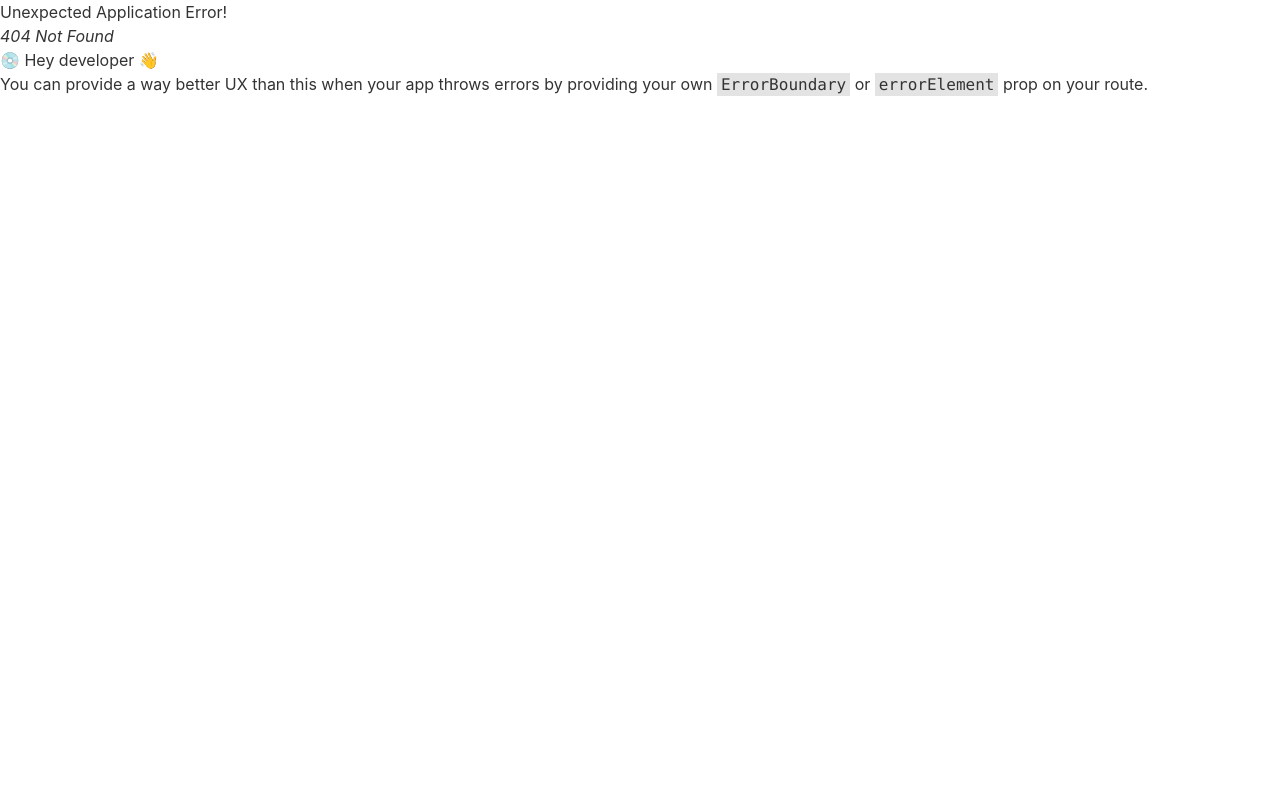
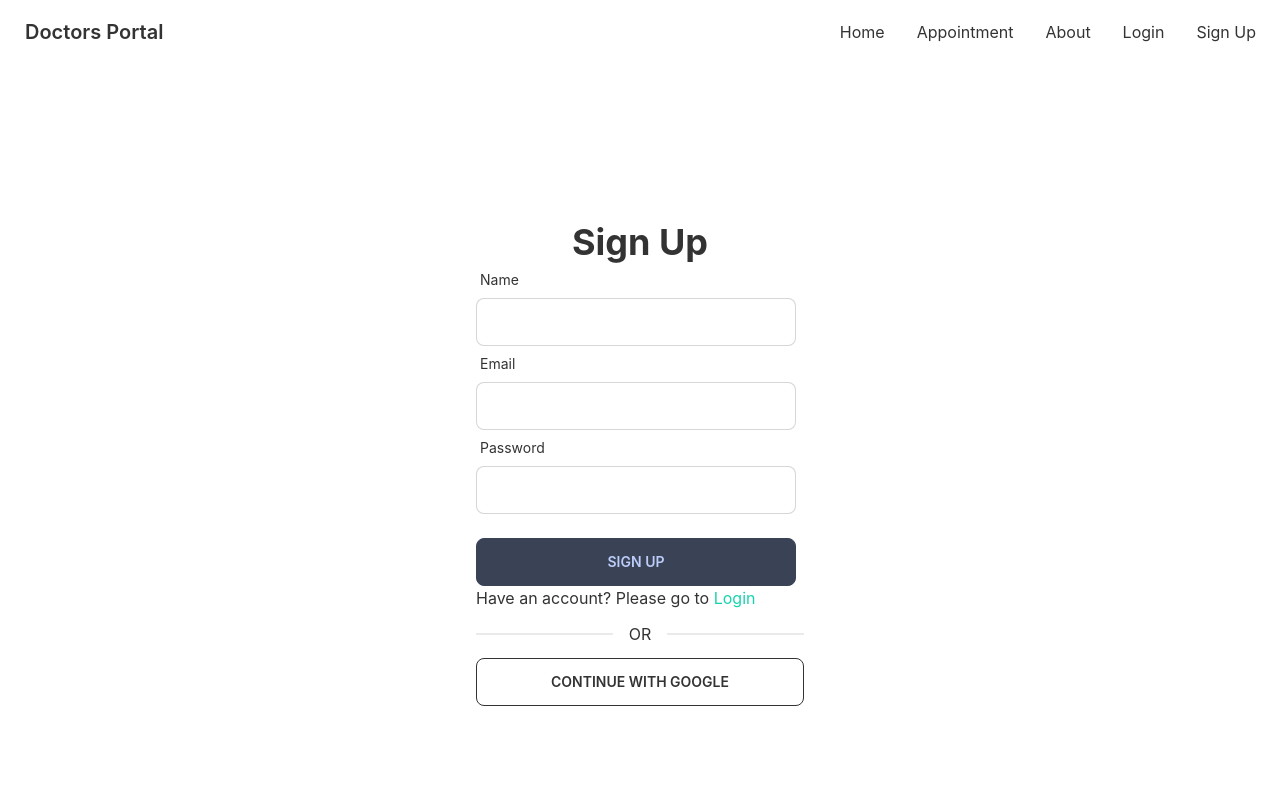
Before and after one commit to abdulhakim10/doctors-portal-client, a React (Create React App) app: page /signup in a window 1280 px wide. Before the commit this address had no page. Shown: the top 800 px of the page. Built offline with nearby package versions, Linux system fonts and the light colour scheme.

Commit message:
Use RegEx validation in React Hook form

```diff
--- a/src/Routes/Routes/Routes.js
+++ b/src/Routes/Routes/Routes.js
@@ -3,6 +3,7 @@ import Main from "../../Layout/Main";
 import Appointment from "../../pages/Appointment/Appointment/Appointment";
 import Home from "../../pages/Home/Home/Home";
 import Login from "../../pages/Login/Login";
+import Signup from "../../pages/Signup/Signup";
 
 const router = createBrowserRouter([
     {
@@ -18,6 +19,10 @@ const router = createBrowserRouter([
                 element: <Login></Login>
             },
             {
+                path: '/signup',
+                element: <Signup></Signup>
+            },
+            {
                 path: '/appointment',
                 element: <Appointment></Appointment>
             }
--- a/src/pages/Login/Login.js
+++ b/src/pages/Login/Login.js
@@ -1,9 +1,8 @@
-import React, { useState } from 'react';
 import { useForm } from "react-hook-form";
 import { Link } from 'react-router-dom';
 
 const Login = () => {
-    const { register, handleSubmit } = useForm();
+    const { register, formState: { errors }, handleSubmit } = useForm();
 
     const handleLogin = data => {
         console.log(data)
@@ -15,11 +14,24 @@ const Login = () => {
                 <form onSubmit={handleSubmit(handleLogin)}>
                     <div className="form-control w-full max-w-xs">
                         <label className="label"><span className="label-text">Email</span></label>
-                        <input type="email" {...register("email")}  className="input input-bordered w-full max-w-xs" />
+                        <input type="email"
+                        {...register("email", {
+                            required: 'Email Address is required'
+                        })}
+                        className="input input-bordered w-full max-w-xs"
+                        />
+                        {errors.email && <p className="text-red-600">{errors.email?.message}</p>}
                     </div>
                     <div className="form-control w-full max-w-xs">
                         <label className="label"><span className="label-text">Password</span></label>
-                        <input type="password" {...register("password")}  className="input input-bordered w-full max-w-xs" />
+                        <input type="password"
+                        {...register("password", {
+                            required: 'Password is required',
+                            minLength: {value: 6, message: 'Password must be 6 character or longer'}
+                        })}
+                        className="input input-bordered w-full max-w-xs"
+                        />
+                        {errors.password && <p className="text-red-600">{errors.password?.message}</p>}
                         <label className="label"><span className="label-text">Forget Password?</span></label>
                     </div>
                     <input className='btn btn-accent w-full max-w-xs' value='Login' type="submit" />
--- a/src/pages/Shared/Navbar/Navbar.js
+++ b/src/pages/Shared/Navbar/Navbar.js
@@ -7,6 +7,7 @@ const Navbar = () => {
         <li><Link to='/appointment'>Appointment</Link></li>
         <li><Link to='/about'>About</Link></li>
         <li><Link to='/login'>Login</Link></li>
+        <li><Link to='/signup'>Sign Up</Link></li>
     </React.Fragment>
     return (
         <div className="navbar bg-base-100 flex justify-between">
--- /dev/null
+++ b/src/pages/Signup/Signup.js
@@ -0,0 +1,60 @@
+import React from 'react';
+import { useForm } from 'react-hook-form';
+import { Link } from 'react-router-dom';
+
+
+const Signup = () => {
+    const {register, handleSubmit, formState:{errors}} = useForm();
+
+    const handleSignUp = data => {
+        console.log(data);
+    }
+    return (
+        <div className='h-[800px] flex justify-center items-center'>
+            <div className='w-96 p-7'>
+                <h2 className='text-4xl font-bold text-center'>Sign Up</h2>
+                <form onSubmit={handleSubmit(handleSignUp)}>
+                    <div className="form-control w-full max-w-xs">
+                        <label className="label"><span className="label-text">Name</span></label>
+                        <input type="text"
+                        {...register('name', {
+                            required: true
+                        })}
+                        className="input input-bordered w-full max-w-xs"
+                        />
+                        {errors.name && <p className='text-red-600'>Name is required</p> }
+                    </div>
+                    <div className="form-control w-full max-w-xs">
+                        <label className="label"><span className="label-text">Email</span></label>
+                        <input type="email"
+                        {...register('email', {
+                            required: 'Email is required'
+                        })}
+                        className="input input-bordered w-full max-w-xs"
+                        />
+                        {errors.email && <p className="text-red-600">{errors.email.message}</p> }
+                    </div>
+                    <div className="form-control w-full max-w-xs">
+                        <label className="label"><span className="label-text">Password</span></label>
+                        <input type="password"
+                        {...register('password', {
+                            required: 'Password is required',
+                            minLength: {value: 6, message: 'Password must be 6 characters or longer'},
+                            pattern: {value: /(?=.*[A-Z])(?=.*[!@#$&*])(?=.*[0-9])(?=.*[a-z])/, message: 'Password must be strong'}
+                        })}
+                        className="input input-bordered w-full max-w-xs"
+                        />
+                        {errors.password && <p className='text-red-600'>{errors.password.message}</p> }
+                    </div>
+                    <br />
+                    <input className='btn btn-accent w-full max-w-xs' value='Sign Up' type="submit" />
+                </form>
+                <p>Have an account? Please go to <Link className='text-secondary' to='/login'>Login</Link></p>
+                <div className="divider">OR</div>
+                <button className='btn btn-outline w-full'>CONTINUE WITH GOOGLE</button>
+            </div>
+        </div>
+    );
+};
+
+export default Signup;
```
